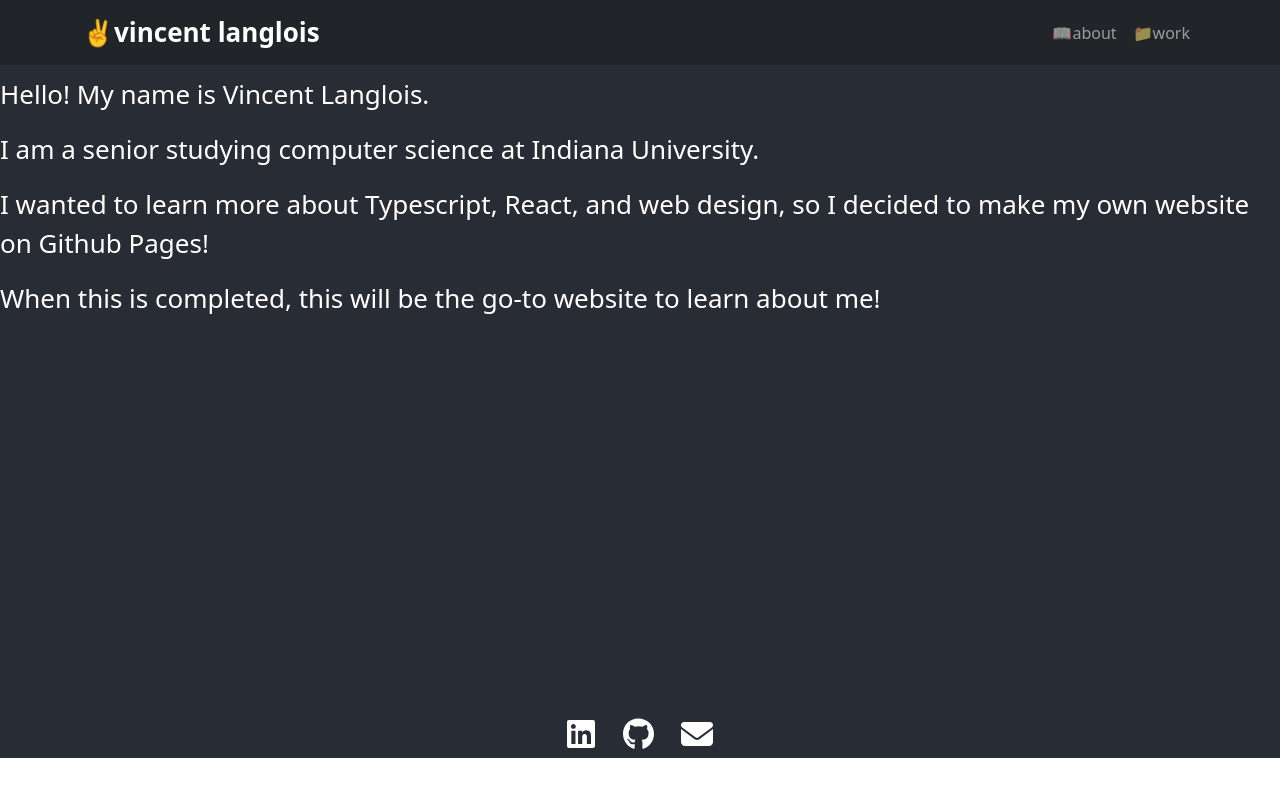
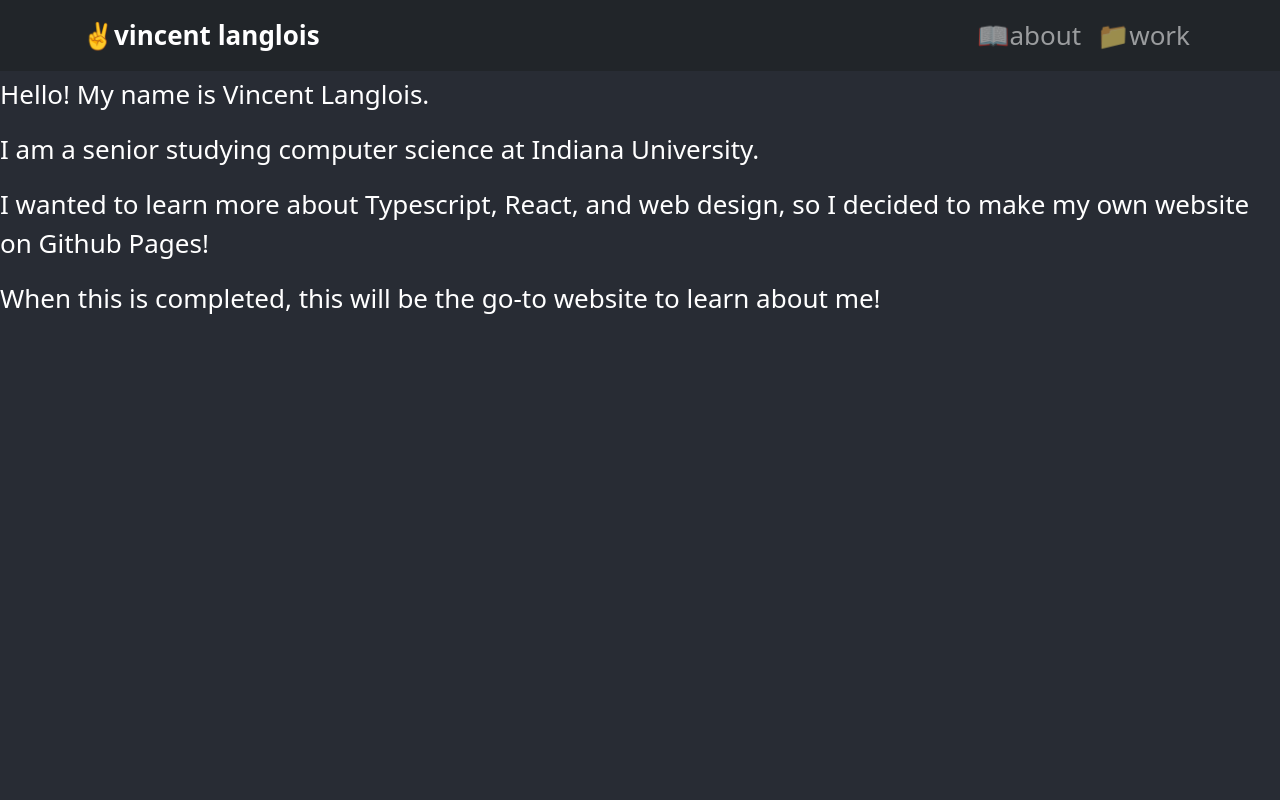
Before and after one commit to vtlanglois/vtlanglois.github.io, a React (Create React App) app: page / in a window 1280 px wide. Shown: the top 800 px of the page. Built offline with nearby package versions, Linux system fonts and the light colour scheme.

Commit message:
updated routing

```diff
--- a/src/App.tsx
+++ b/src/App.tsx
@@ -2,29 +2,21 @@ import './App.css';
 import '../node_modules/bootstrap/dist/css/bootstrap.min.css';
 import WebsiteHeader from './components/WebsiteHeader';
 import ContactIcons from './components/ContactIcons/ContactIcons';
+import { Routes, Route } from 'react-router-dom';
+import About from './pages/About';
+import Work from './pages/Work';
 
 
 function App() {
   return (
-    <div className="red">
-
-            <body className="App-body">
-            <p>Hello! My name is Vincent Langlois. </p>
-                <p>I am a senior studying computer science at Indiana University.</p>
-                <p>I wanted to learn more about Typescript, React, and web design, so I decided to make my own website on Github Pages!</p>
-                <p>When this is completed, this will be the go-to website to learn about me!</p>
-                <br />
-                <br />
-                <br />
-                <br />
-                <br />
-                <br />
-                <br />
-                <br />
-                <br />
-            </body>
-            <footer className='App-header'><ContactIcons/></footer>
-        </div>
+    <div>
+    <WebsiteHeader/>
+      <Routes>
+        <Route path="/" element={<About />} />
+        <Route path="/about" element={<About />} />
+        <Route path="/work" element={<Work />}/>
+      </Routes>
+    </div>
   );
 }
 
--- a/src/index.tsx
+++ b/src/index.tsx
@@ -6,19 +6,14 @@ import { HashRouter, Routes, Route } from "react-router-dom";
 import About from './pages/About';
 import Work from './pages/Work';
 import WebsiteHeader from './components/WebsiteHeader';
+import './App.css';
 
 
 
 ReactDOM.render(
   <React.StrictMode>
-    <HashRouter>
-      <WebsiteHeader />
-      <Routes>
-        <Route path="/" element={<App />} />
-        <Route path="/about" element={<About />} />
-        {/* <Route path="/contact" element={<Contact />}/> */}
-        <Route path="/work" element={<Work />}/>
-      </Routes>
+    <HashRouter >
+      <App />
     </HashRouter>
   </React.StrictMode>,
   document.getElementById("root")
```
Also changed, not shown: src/pages/About.tsx (+10 -0 lines).
